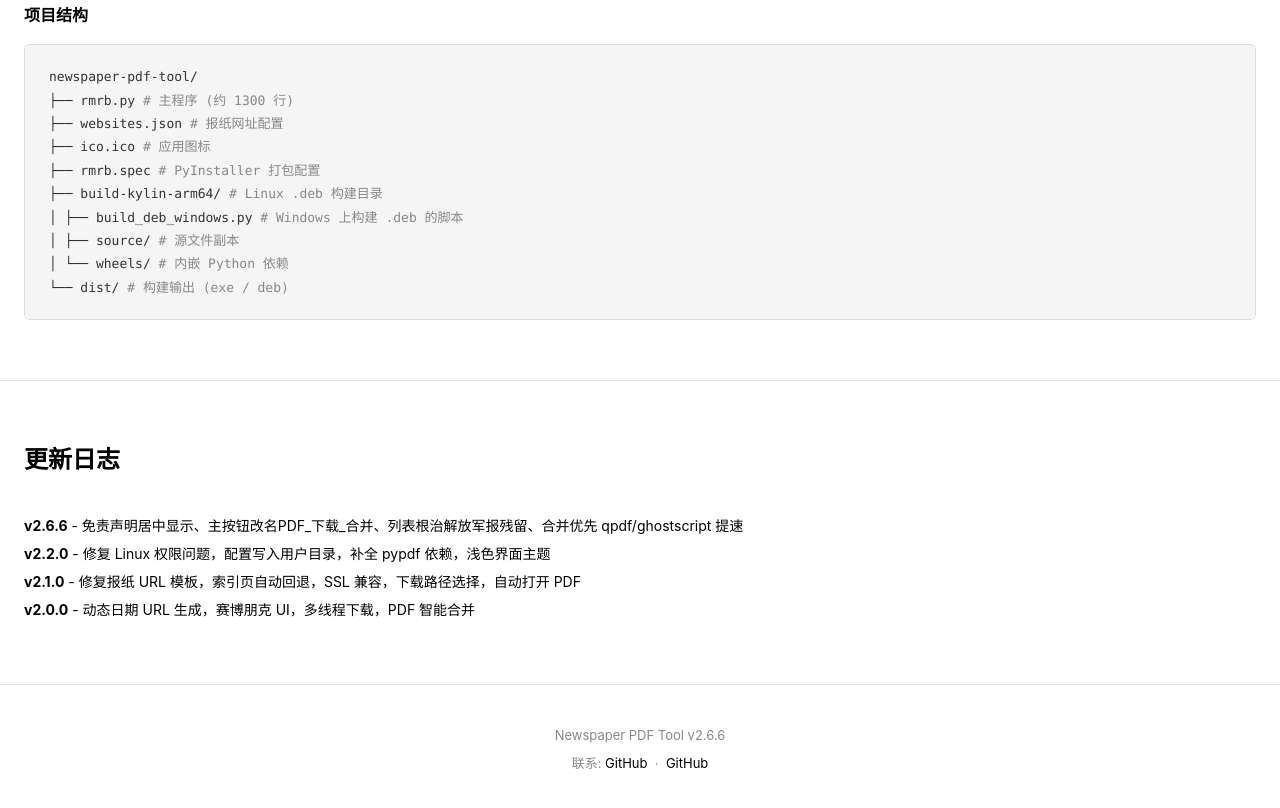
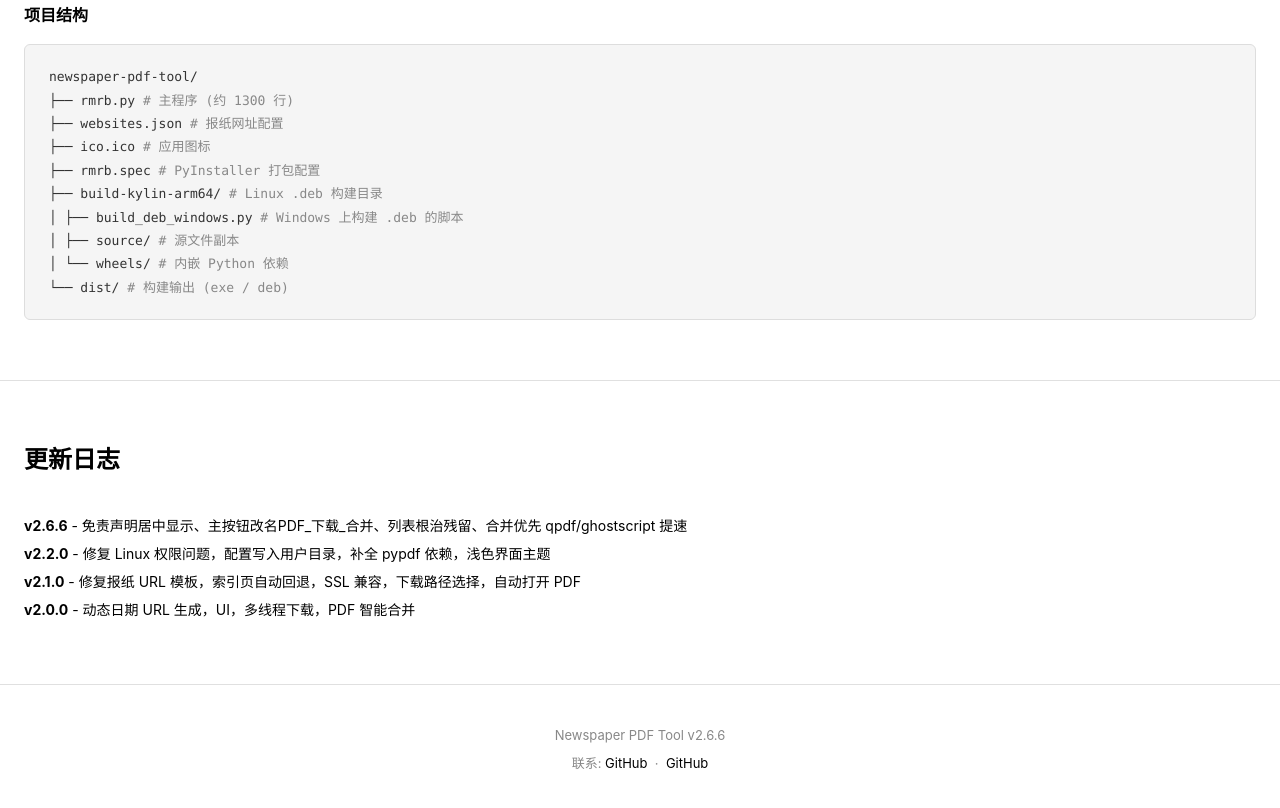
Before and after one commit to 25121814/newspaper-pdf-tool, a website: page vercel-site/index.html in a window 1280 px wide. Shown: the part 2484-3292 px from the top of the page. Drawn offline with Linux system fonts and the light colour scheme.

Commit message:
Update index.html

```diff
--- a/vercel-site/index.html
+++ b/vercel-site/index.html
@@ -296,10 +296,10 @@ newspaper-pdf-tool/<br>
 <section>
     <h2>更新日志</h2>
     <div style="font-size: 14px; line-height: 2;">
-        <p><strong>v2.6.6</strong> - 免责声明居中显示、主按钮改名PDF_下载_合并、列表根治解放军报残留、合并优先 qpdf/ghostscript 提速</p>
+        <p><strong>v2.6.6</strong> - 免责声明居中显示、主按钮改名PDF_下载_合并、列表根治残留、合并优先 qpdf/ghostscript 提速</p>
         <p><strong>v2.2.0</strong> - 修复 Linux 权限问题，配置写入用户目录，补全 pypdf 依赖，浅色界面主题</p>
         <p><strong>v2.1.0</strong> - 修复报纸 URL 模板，索引页自动回退，SSL 兼容，下载路径选择，自动打开 PDF</p>
-        <p><strong>v2.0.0</strong> - 动态日期 URL 生成，赛博朋克 UI，多线程下载，PDF 智能合并</p>
+        <p><strong>v2.0.0</strong> - 动态日期 URL 生成，UI，多线程下载，PDF 智能合并</p>
     </div>
 </section>
 
```
